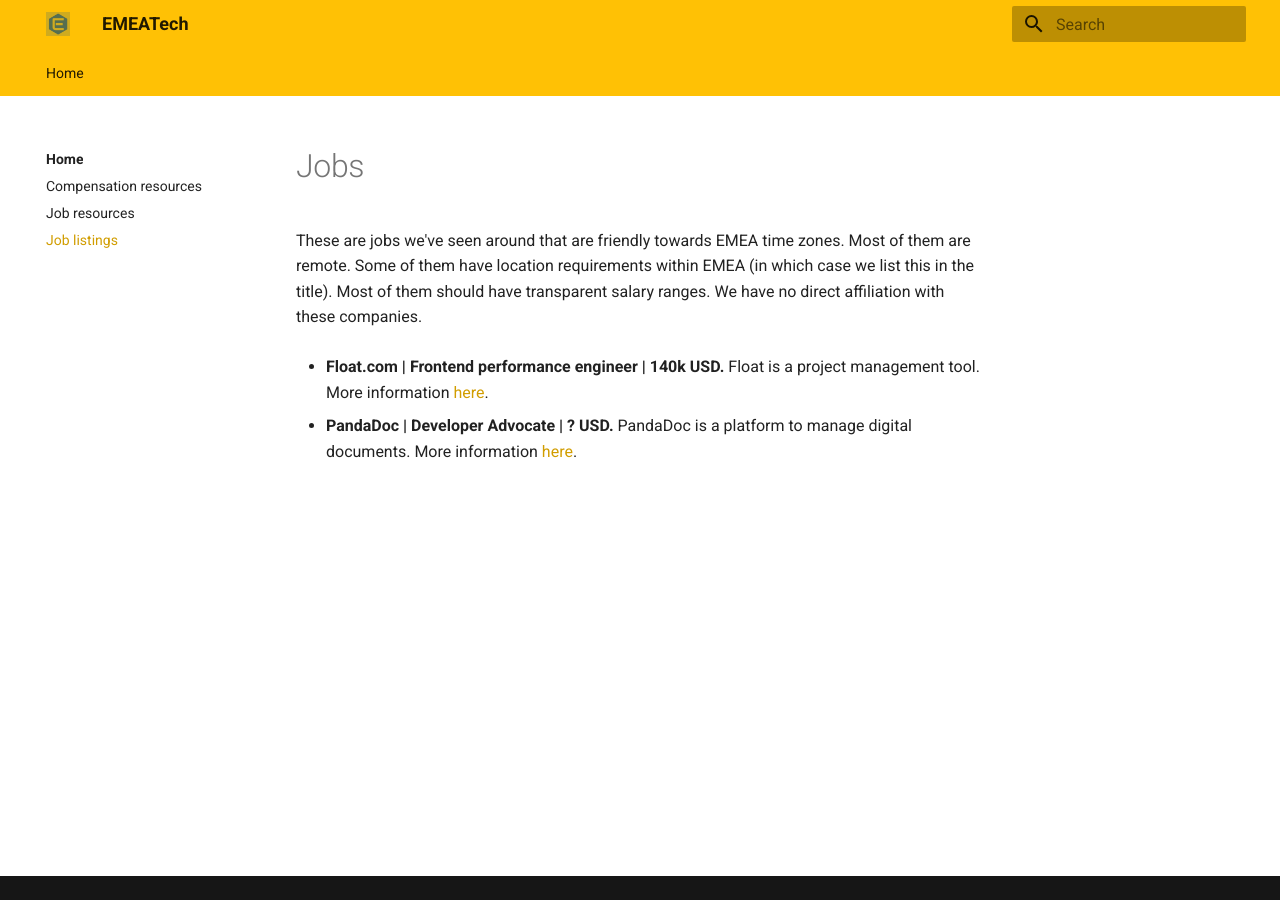
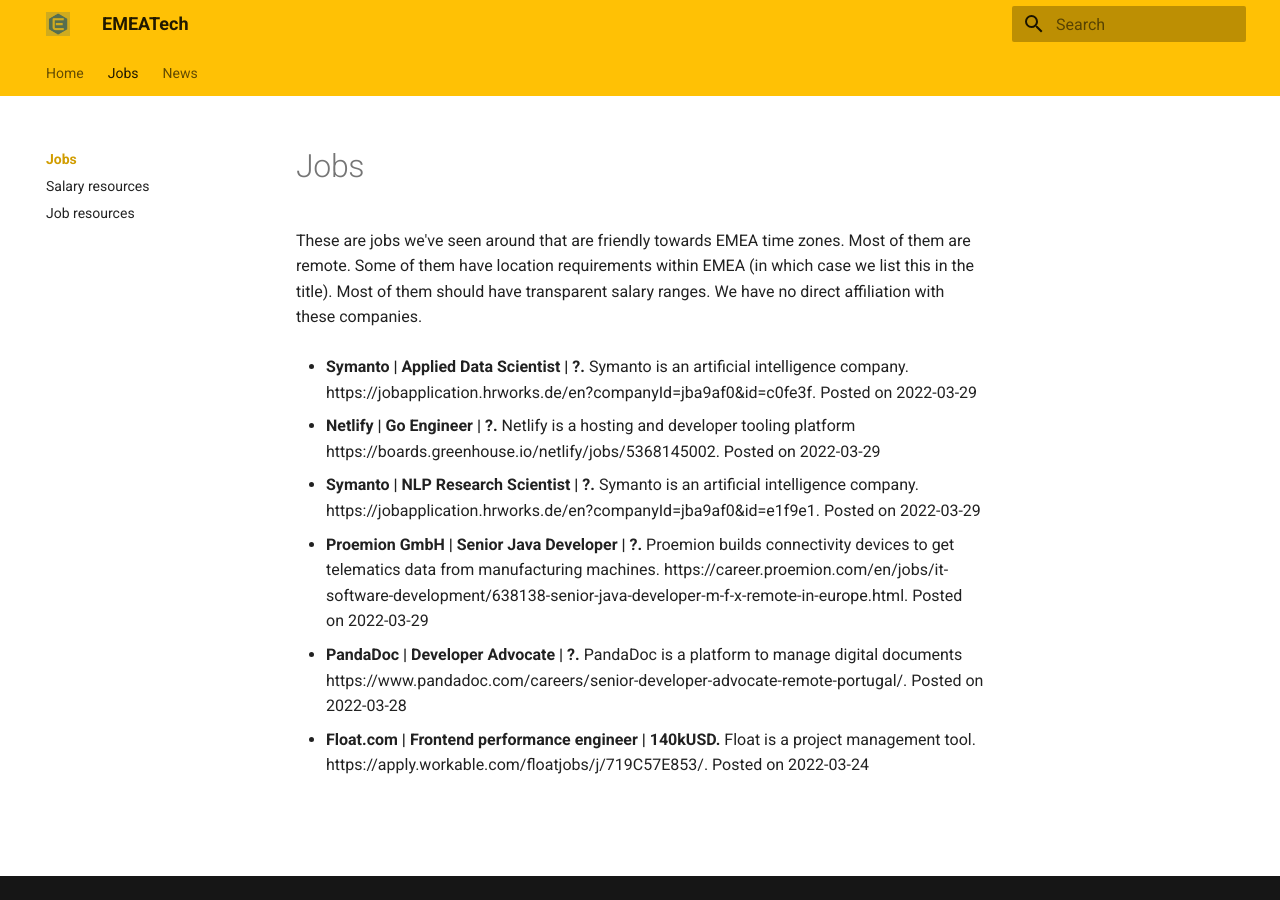
Before and after one commit to EMEATech/website, an MkDocs documentation site: the page built from docs/jobs/index.md, in a window 1280 px wide. Built offline with MkDocs 1.6.1 and Material for MkDocs 9.7.7, drawn with Linux system fonts in a browser that asks for light colours.

Commit message:
restructure

```diff
--- a/docs/jobs.md
+++ b/docs/jobs.md
@@ -1,7 +1,3 @@
 # Jobs
 
 These are jobs we've seen around that are friendly towards EMEA time zones. Most of them are remote. Some of them have location requirements within EMEA (in which case we list this in the title). Most of them should have transparent salary ranges. We have no direct affiliation with these companies.
-
-* **Float.com | Frontend performance engineer | 140k USD.** Float is a project management tool. More information [here](https://apply.workable.com/floatjobs/j/719C57E853/).
-
-* **PandaDoc | Developer Advocate | ? USD.** PandaDoc is a platform to manage digital documents. More information [here](https://www.pandadoc.com/careers/senior-developer-advocate-remote-portugal/).
--- /dev/null
+++ b/docs/jobs/index.md
@@ -0,0 +1,21 @@
+# Jobs
+
+These are jobs we've seen around that are friendly towards EMEA time zones. Most of them are remote. Some of them have location requirements within EMEA (in which case we list this in the title). Most of them should have transparent salary ranges. We have no direct affiliation with these companies.
+
+* **Symanto | Applied Data Scientist | ?.** Symanto is an artificial intelligence company.
+ https://jobapplication.hrworks.de/en?companyId=jba9af0&id=c0fe3f. Posted on 2022-03-29
+
+* **Netlify | Go Engineer | ?.** Netlify is a hosting and developer tooling platform
+ https://boards.greenhouse.io/netlify/jobs/5368145002. Posted on 2022-03-29
+
+* **Symanto | NLP Research Scientist | ?.** Symanto is an artificial intelligence company.
+ https://jobapplication.hrworks.de/en?companyId=jba9af0&id=e1f9e1. Posted on 2022-03-29
+
+* **Proemion GmbH | Senior Java Developer | ?.** Proemion builds connectivity devices to get telematics data from manufacturing machines.
+ https://career.proemion.com/en/jobs/it-software-development/638138-senior-java-developer-m-f-x-remote-in-europe.html. Posted on 2022-03-29
+
+* **PandaDoc | Developer Advocate | ?.** PandaDoc is a platform to manage digital documents
+ https://www.pandadoc.com/careers/senior-developer-advocate-remote-portugal/. Posted on 2022-03-28
+
+* **Float.com | Frontend performance engineer | 140kUSD.** Float is a project management tool.
+ https://apply.workable.com/floatjobs/j/719C57E853/. Posted on 2022-03-24
--- a/mkdocs.yml
+++ b/mkdocs.yml
@@ -21,10 +21,14 @@
 
 nav:
   - Home:
-    - Welcome: index.md
-    - Compensation resources: emea-salary-resources.md
-    - Job resources: finding-a-job-in-emea.md
-    - Job listings: jobs.md
+    - home/index.md
+  - Jobs:
+    - jobs/index.md
+    - Salary resources: jobs/emea-salary-resources.md
+    - Job resources: jobs/finding-a-job-in-emea.md
+  - News:
+    - news/index.md
+
 
 
 extra:
```
Also changed, not shown: docs/home/index.md (added, +19 -0 lines), docs/jobs/jobs.md (added, +20 -0 lines), docs/news/index.md (added, +8 -0 lines), docs/jobs/emea-salary-resources.md (renamed from docs/emea-salary-resources.md), docs/jobs/finding-a-job-in-emea.md (renamed from docs/finding-a-job-in-emea.md), 2 other files.
